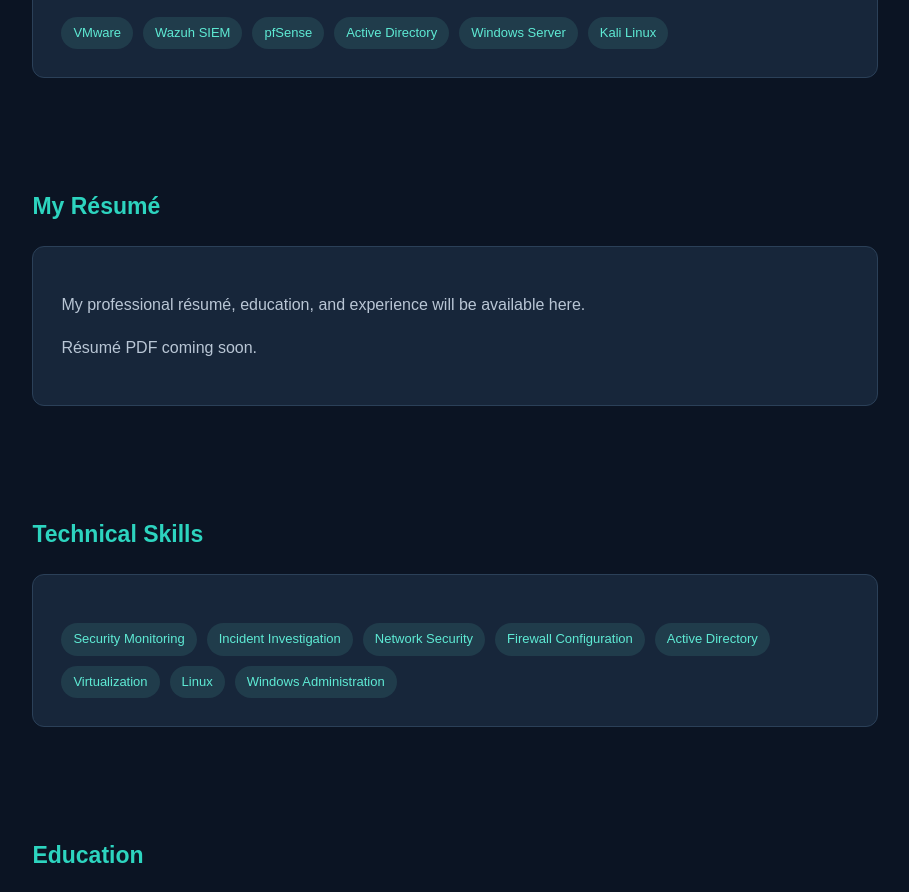
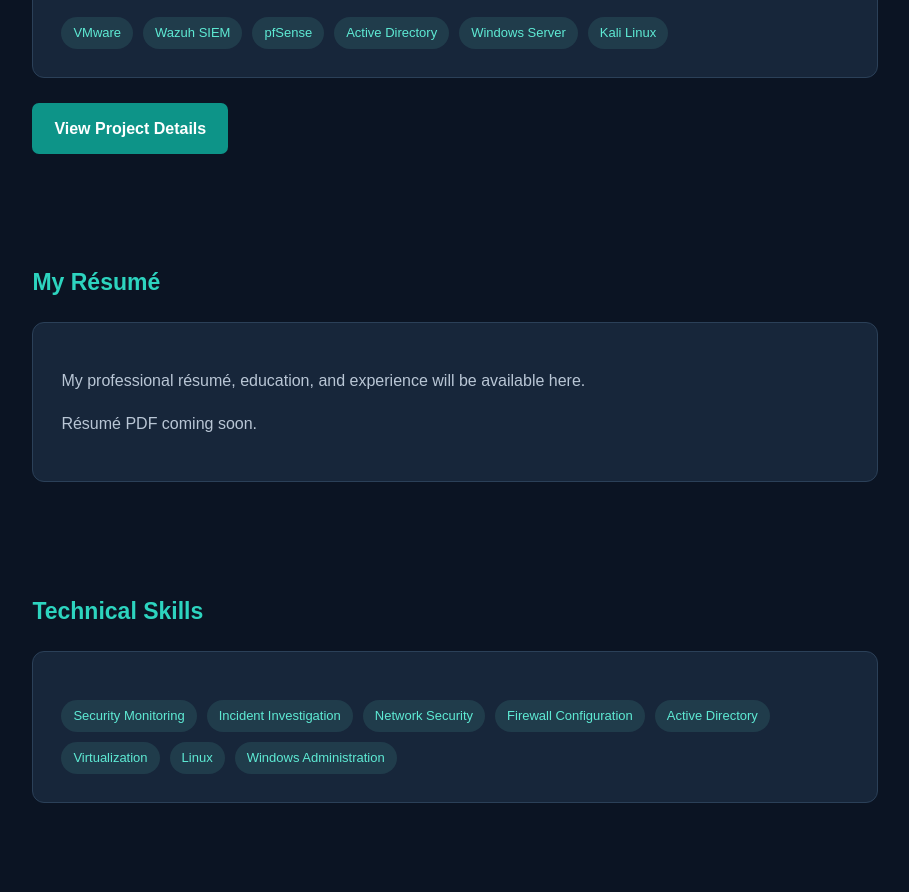
Before and after one commit to BirukBBergena/BirukBClassof0227.github.io, a plain HTML site: page index.html in a window 1280 px wide. Shown: the part 989-1881 px from the top of the page, without its empty margins (185-1094 px from the left). Drawn offline with Linux system fonts and the light colour scheme.

Commit message:
Add project details button to index.html
Add SOC lab project details

```diff
--- a/index.html
+++ b/index.html
@@ -247,6 +247,11 @@
           <span class="tag">Kali Linux</span>
         </div>
       </div>
+      <a href="soc-lab.html" class="btn primary"
+         style="margin-top: 25px;">
+         View Project Details
+     </a>
+
     </section>
 
     <section id="resume">
```
